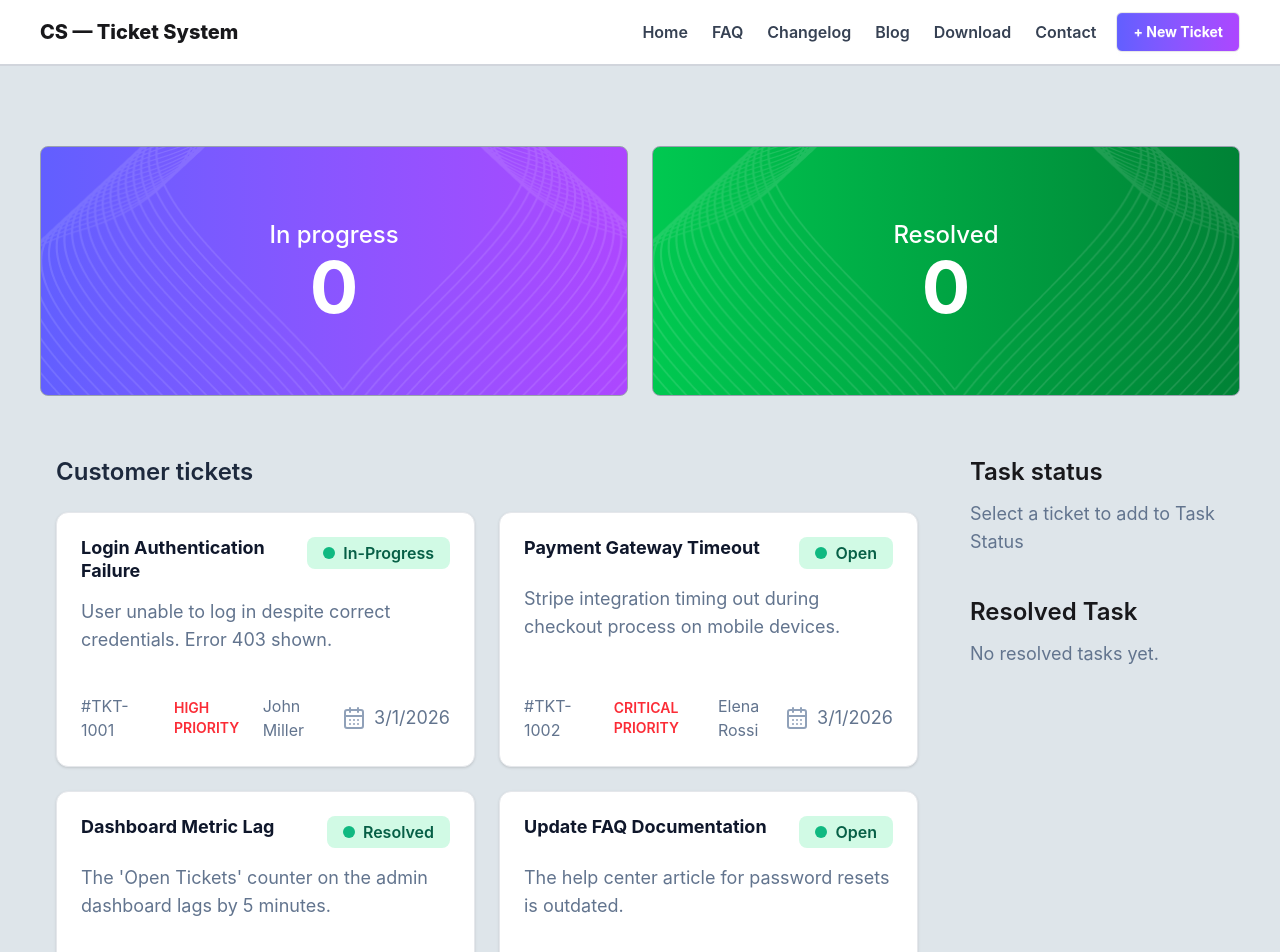
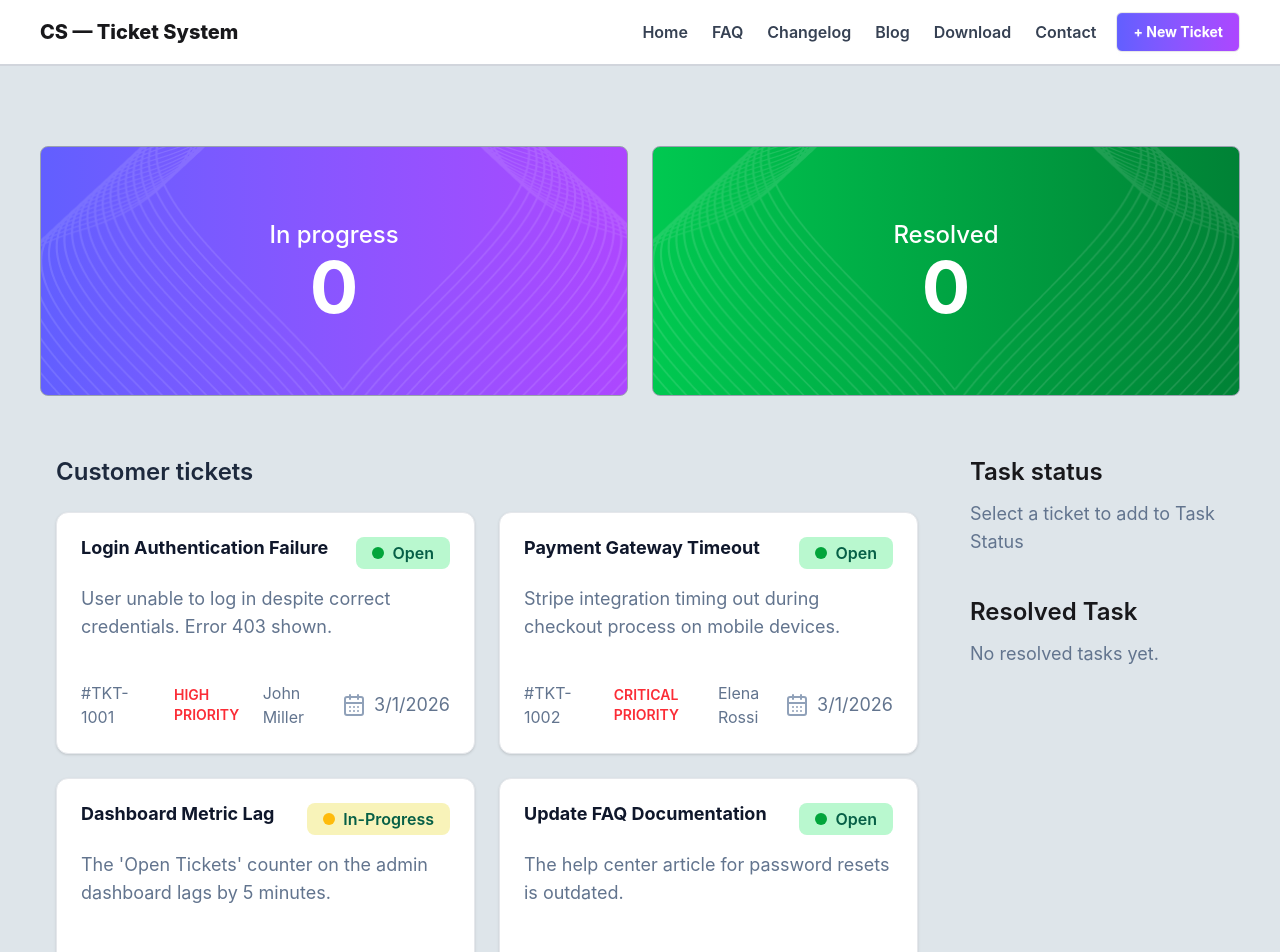
Before and after one commit to Ahad-Miah/CS-Ticket-System, a React (Vite) app: page / in a window 1280 px wide. Shown: the top 952 px of the page. Built offline with nearby package versions, Linux system fonts and the light colour scheme.

Commit message:
added in progress functionality

```diff
--- a/public/tickets.json
+++ b/public/tickets.json
@@ -5,7 +5,7 @@
     "description": "User unable to log in despite correct credentials. Error 403 shown.",
     "customer": "John Miller",
     "priority": "High",
-    "status": "In-Progress",
+    "status": "Open",
     "createdAt": "2026-03-01T09:15:00Z"
   },
   {
@@ -23,7 +23,7 @@
     "description": "The 'Open Tickets' counter on the admin dashboard lags by 5 minutes.",
     "customer": "David Chen",
     "priority": "Low",
-    "status": "Resolved",
+    "status": "In-Progress",
     "createdAt": "2026-03-01T11:45:00Z"
   },
   {
@@ -41,7 +41,7 @@
     "description": "Customers are not receiving 'Ticket Created' confirmation emails.",
     "customer": "Marcus Thorne",
     "priority": "Medium",
-    "status": "In-Progress",
+    "status": "Open",
     "createdAt": "2026-03-02T13:20:00Z"
   },
   {
@@ -50,7 +50,7 @@
     "description": "Third-party CRM sync hitting limits every hour. Need optimization.",
     "customer": "Lila Varma",
     "priority": "High",
-    "status": "Open",
+    "status": "In-Progress",
     "createdAt": "2026-03-02T15:10:00Z"
   },
   {
@@ -59,7 +59,7 @@
     "description": "Navigation bar is overlapping with the sidebar on Firefox v120+.",
     "customer": "Sarah Jenkins",
     "priority": "Medium",
-    "status": "Closed",
+    "status": "Open",
     "createdAt": "2026-03-03T09:00:00Z"
   },
   {
@@ -68,7 +68,7 @@
     "description": "Slow query performance on ticket search for large datasets.",
     "customer": "Kevin Hart",
     "priority": "High",
-    "status": "In-Progress",
+    "status": "Open",
     "createdAt": "2026-03-03T11:15:00Z"
   },
   {
@@ -77,7 +77,7 @@
     "description": "Profile pictures on user avatars are showing 404 errors.",
     "customer": "Fiona Gallagher",
     "priority": "Low",
-    "status": "Open",
+    "status": "In-Progress",
     "createdAt": "2026-03-03T14:45:00Z"
   },
   {
@@ -86,7 +86,7 @@
     "description": "Customer requested refund for transaction #99821. Waiting for approval.",
     "customer": "Mark Thompson",
     "priority": "Medium",
-    "status": "Pending",
+    "status": "Open",
     "createdAt": "2026-03-04T10:00:00Z"
   },
   {
@@ -95,7 +95,7 @@
     "description": "Need to update NPM packages to address security advisory CVE-2026.",
     "customer": "Robert Klein",
     "priority": "Critical",
-    "status": "In-Progress",
+    "status": "Open",
     "createdAt": "2026-03-04T11:30:00Z"
   },
   {
@@ -104,7 +104,7 @@
     "description": "App crashes immediately upon opening the 'History' tab on Android.",
     "customer": "Chloe Zhao",
     "priority": "High",
-    "status": "Open",
+    "status": "In-Progress",
     "createdAt": "2026-03-04T16:05:00Z"
   },
   {
@@ -131,7 +131,7 @@
     "description": "CSV upload failing when file contains more than 500 rows.",
     "customer": "James Bond",
     "priority": "Medium",
-    "status": "Resolved",
+    "status": "Open",
     "createdAt": "2026-03-05T09:20:00Z"
   }
 ]
--- a/src/App.jsx
+++ b/src/App.jsx
@@ -1,4 +1,4 @@
-import { Suspense } from "react";
+import { Suspense, useState } from "react";
 import "./App.css";
 import Banner from "./Components/Banner/Banner";
 import Navbar from "./Components/Navbar/Navbar";
@@ -14,11 +14,12 @@ const fetchTickets = async () => {
 const ticketPromice = fetchTickets();
 
 function App() {
+  const [progress,setProgress]=useState([]);
   return (
     <div>
       <Navbar></Navbar>
       <section className="bg-[#dee5ea] pb-20">
-        <Banner></Banner>
+        <Banner progress={progress}></Banner>
         <div className=" mx-5 md:mx-10 md:grid grid-cols-4 gap-[24px]">
           <div className="col-span-3">
             <Suspense
@@ -33,10 +34,10 @@ function App() {
               }
             >
               {" "}
-              <TicketSection ticketPromice={ticketPromice}></TicketSection>
+              <TicketSection progress={progress} setProgress={setProgress} ticketPromice={ticketPromice}></TicketSection>
             </Suspense>
           </div>
-          <StatusSection className=" border border-blue-700 h-60"></StatusSection>
+          <StatusSection progress={progress} className=" border border-blue-700 h-60"></StatusSection>
         </div>
       </section>
       <FooTer></FooTer>
--- a/src/Components/Banner/Banner.jsx
+++ b/src/Components/Banner/Banner.jsx
@@ -1,14 +1,14 @@
 import React from "react";
 import vectorImg from "../../assets/vector1.png";
 
-const Banner = () => {
+const Banner = ({progress}) => {
   return (
     <div className="md:flex *:mb-9  justify-center md:justify-between gap-[24px] px-5 md:px-10 pt-20  items-center">
       {/* left side */}
       <div className="relative w-full md:w-1/2 h-[250px] border border-gray-400 rounded-lg bg-gradient-to-r from-indigo-500 to-purple-500 overflow-hidden flex items-center justify-center">
         <div className="relative z-10 text-center text-white">
           <h3 className="text-2xl font-medium">In progress</h3>
-          <h1 className="text-7xl font-bold">0</h1>
+          <h1 className="text-7xl font-bold">{progress.length}</h1>
         </div>
 
         {/* Background Images Container */}
@@ -28,7 +28,6 @@ const Banner = () => {
           <h1 className="text-7xl font-bold">0</h1>
         </div>
 
-        {/* Background Images Container */}
         <div className="absolute inset-0 flex justify-between items-center">
           <img src={vectorImg} alt="" className="h-full object-cover" />
           <img
--- a/src/Components/StatusSection/StatusSection.jsx
+++ b/src/Components/StatusSection/StatusSection.jsx
@@ -1,11 +1,20 @@
 import React from 'react';
 
-const StatusSection = () => {
+const StatusSection = ({progress}) => {
     return (
         <div className=' h-96 px-3 py-6 *:mb-10'>
          <div>
             <h3 className='font-semibold text-2xl mb-3'>Task status</h3>
-            <p className='text-lg text-slate-500'>Select a ticket to add to Task Status</p>
+          {
+            progress.length>0  ?
+            progress.map(p=><div className='w-full bg-white p-4 rounded-sm'>
+                <p className='text-md font-semibold mb-3'>{p.title}</p>
+                <button className='btn bg-green-700 w-full rounded-sm text-white font-semibold'>Complete</button>
+            </div>)
+
+            : <p className='text-lg text-slate-500'>Select a ticket to add to Task Status</p>
+          }
+
          </div>
          <div>
             <h3 className='font-semibold text-2xl mb-3'>Resolved Task</h3>
--- a/src/Components/TicketCard/TicketCard.jsx
+++ b/src/Components/TicketCard/TicketCard.jsx
@@ -1,17 +1,20 @@
 import React from 'react';
 import { LuCalendarDays } from "react-icons/lu";
 
-const TicketCard = ({ticket}) => {
+const TicketCard = ({ticket,setProgress,progress}) => {
+  const handleClick=(Pticket)=>{
+    setProgress([...progress, Pticket]);
+  }
     return (
-         <div
+         <div onClick={()=>handleClick(ticket)}
             className="flex flex-col bg-white border border-gray-200 rounded-xl p-5 md:p-6 shadow-sm hover:shadow-md transition-shadow w-full"
           >
             <div className="flex flex-col sm:flex-row justify-between items-start gap-4 mb-4">
               <h2 className="text-md md:text-lg font-bold text-slate-900 leading-tight">
                 {ticket.title}
               </h2>
-              <div className="badge badge-lg py-4 px-4 gap-2 bg-[#D1FAE5] border-none text-[#065F46] font-semibold whitespace-nowrap">
-                <div className="h-3 w-3 rounded-full bg-[#10B981]"></div>
+              <div className={`badge badge-lg py-4 px-4 gap-2 ${ticket.status=="Open"?"bg-[#B9F8CF]":"bg-[#F8F3B9]"} border-none text-[#065F46] font-semibold whitespace-nowrap`}>
+                <div className={`h-3 w-3 rounded-full ${ticket.status=="Open"?"bg-[#02A53B]":"bg-[#FEBB0C]"}`}></div>
                 {ticket.status}
               </div>
             </div>
--- a/src/Components/TicketSection/TicketSection.jsx
+++ b/src/Components/TicketSection/TicketSection.jsx
@@ -1,7 +1,7 @@
 import React, { use } from "react";
 import TicketCard from "../TicketCard/TicketCard";
 
-const TicketSection = ({ ticketPromice }) => {
+const TicketSection = ({ ticketPromice,setProgress,progress }) => {
     const tickets=use(ticketPromice)
   return (
     <div className="px-4 py-6 max-w-7xl mx-auto">
@@ -11,7 +11,7 @@ const TicketSection = ({ ticketPromice }) => {
       </h3>
       <div className="grid grid-cols-1 lg:grid-cols-2 gap-6">
         {tickets.map((ticket) => (
-         <TicketCard key={ticket.id} ticket={ticket}></TicketCard>
+         <TicketCard progress={progress} setProgress={setProgress} key={ticket.id} ticket={ticket}></TicketCard>
         ))}
       </div>
     </div>
```
